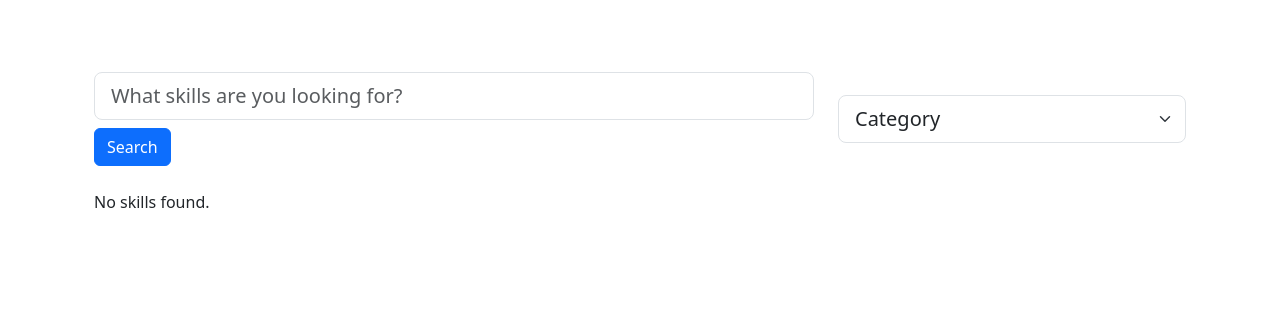
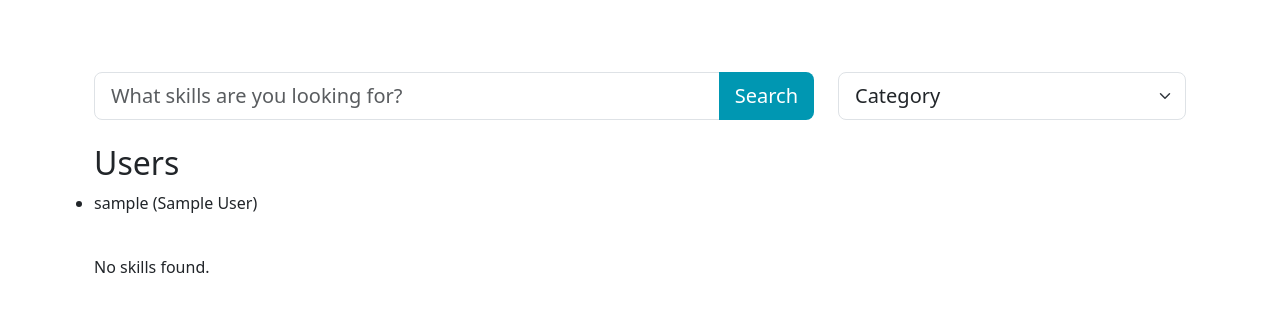
Before and after one commit to Jallala/SkillShare, a Django app: template templates/search.html in a window 1280 px wide. Shown: the part 104-416 px from the top of the page. Run offline with Django 5.2, Linux system fonts and the light colour scheme; the template is opened without the code that fills it: values that come from a table or form of the project are taken from there, others are empty; the visitor is signed in with stand-in values (Sample User, id 1); data comes from the database, SQL or seed files in the repository.

Commit message:
styling changes UI

```diff
--- a/templates/search.html
+++ b/templates/search.html
@@ -1,10 +1,9 @@
-{% extends 'base.html' %}
-{% load static %}
-{% block content %}
+{% extends 'base.html' %} {% load static %} {% block content %}
 <div class="container py-5">
   <div class="row mb-4 align-items-center">
     <div class="col-md-8">
       <form method="get" action="{% url 'search' %}">
+        <div class="input-group input-group-lg">
           <input
             type="text"
             name="q"
@@ -12,7 +11,10 @@
             class="form-control form-control-lg"
             value="{{ query }}"
           />
-        <button type="submit" class="btn btn-primary mt-2">Search</button>
+          <button type="submit" class="btn btn-custom">
+            Search
+          </button>
+        </div>
       </form>
     </div>
     <div class="col-md-4">
@@ -24,6 +26,17 @@
       </select>
     </div>
   </div>
+
+  {% if users %}
+  <div class="row mb-4">
+    <h2>Users</h2>
+    <ul>
+      {% for user in users %}
+      <li>{{ user.username }} ({{ user.first_name }} {{ user.last_name }})</li>
+      {% endfor %}
+    </ul>
+  </div>
+  {% endif %}
 
   <div class="row gy-4">
     {% for skill in skills %}
@@ -70,10 +83,13 @@
 
         {% if skill.availability %}
         <div class="d-flex justify-content-center gap-4 mt-2">
-
-          <a href="{% url 'skill_detail' skill.pk %}" class="btn btn-custom w-25">View</a>
-          <a href="{% url 'skillswap_contact.chat' skill.user.id %}" class="btn btn-outline-primary w-25">Chat</a>
-
+          <a href="#" class="btn btn-custom w-25">View</a>
+          <a
+            href="{% url 'skillswap_contact.chat' skill.user.id %}"
+            class="btn btn-outline-primary w-25"
+          >
+            Chat
+          </a>
         </div>
         {% endif %}
       </div>
@@ -83,7 +99,7 @@
     {% endfor %}
   </div>
 
-  {% if not skills and query %}
+  {% if not users and not skills and query %}
   <p>No results found for "{{ query }}".</p>
   {% endif %}
 </div>
```
Lines whose indentation alone changed are shown as unchanged.
